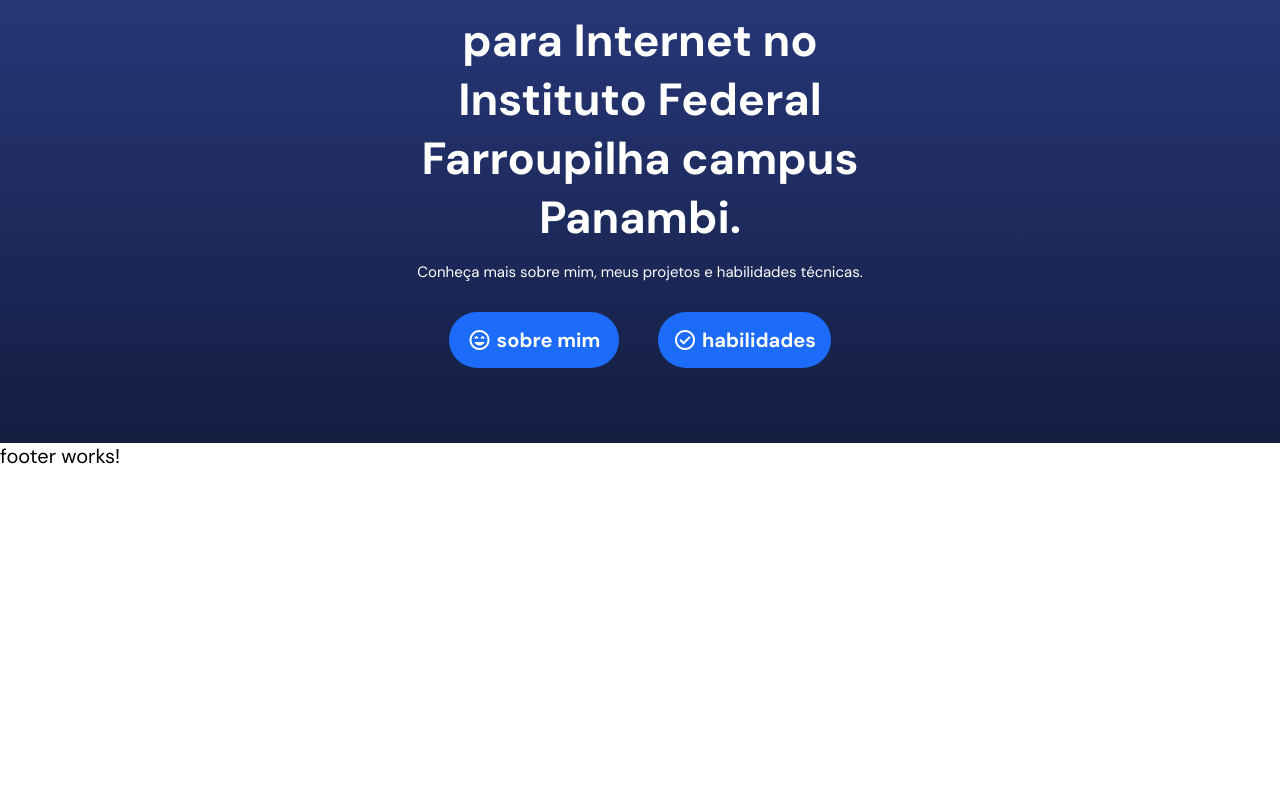
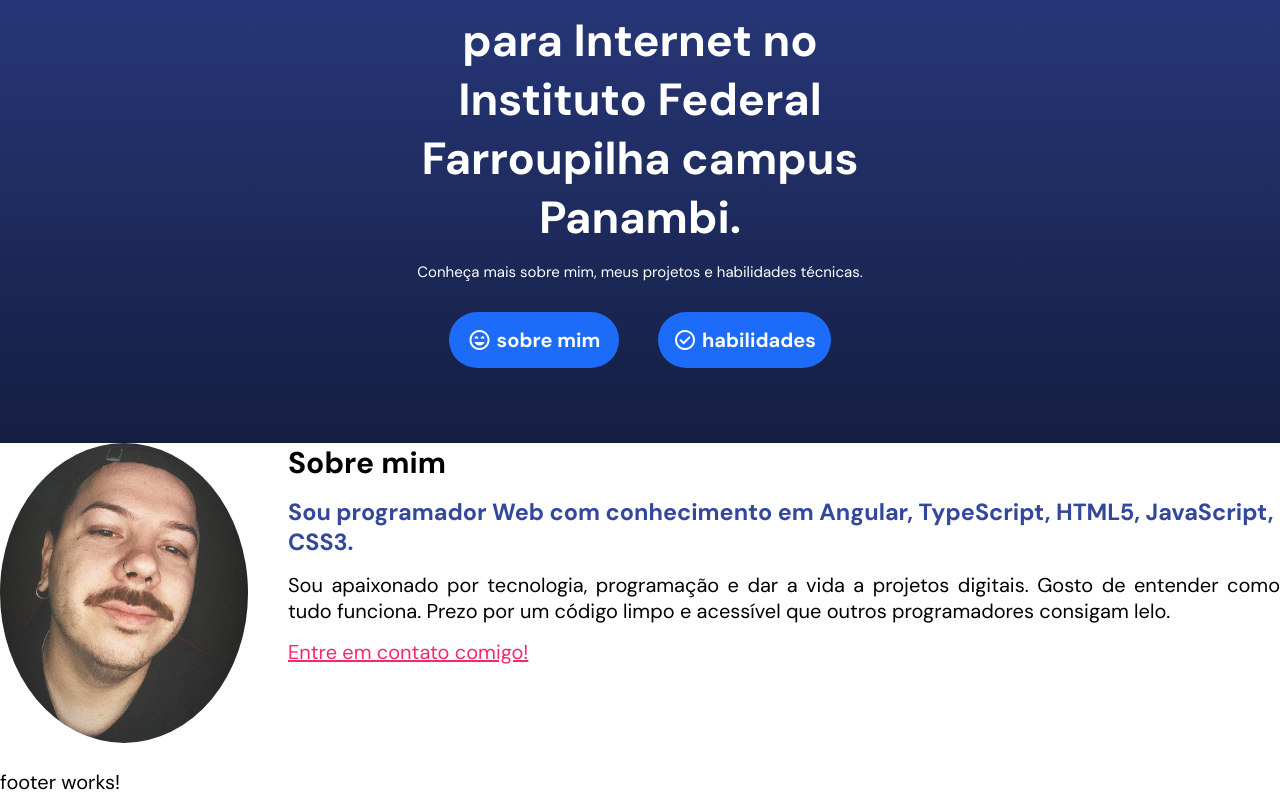
Before and after one commit to bagomeu16/portifolio-jean, an Angular app: page / in a window 1280 px wide. Shown: the part 438-1233 px from the top of the page. Before the commit the page ends 907 px from the top, so only its background shows below. Built offline with nearby package versions, Linux system fonts and the light colour scheme.

Commit message:
box about

```diff
--- a/angular.json
+++ b/angular.json
@@ -21,6 +21,11 @@
             ],
             "tsConfig": "tsconfig.app.json",
             "assets": [
+                        {
+                          "glob": "**/*",
+                          "input": "src/assets/",
+                          "output": "/assets/"
+                        },
                         {
                           "glob": "**/*",
                           "input": "public"
@@ -81,6 +86,11 @@
             "assets": [
                         {
                           "glob": "**/*",
+                          "input": "src/assets/",
+                          "output": "/assets/"
+                        },
+                        {
+                          "glob": "**/*",
                           "input": "public"
                         }
                       ],
--- a/src/app/home/home.component.css
+++ b/src/app/home/home.component.css
@@ -64,3 +64,53 @@
   .banner .box .buttons a i {
     margin-right: 5px;
   }
+
+  /* box about */
+
+  .about .box {
+    display: flex;
+    flex-direction: column;
+  }
+
+  .about .box .img {
+    flex: 1;
+    margin: 0 auto 20px;
+  }
+
+  .about .box .img img {
+    width: 240px;
+    border-radius: 50%;
+  }
+
+  .about .box .text {
+    flex: 4;
+  }
+
+  .about .box .text h3 {
+    color: var(--color-blue-2);
+    margin-top: 15px;
+  }
+
+  .about .box .text p {
+    margin: 15px 0;
+    text-align: justify;
+  }
+
+  .about .box .text a {
+    color: var(--color-pink-1);
+    font-weight: 400;
+  }
+
+  @media (min-width: 768px) {
+    .about .box {
+      flex-direction: row;
+    }
+
+    .about .box .img img {
+      width: 100%;
+    }
+
+    .about .box .text {
+      padding-left: 40px;
+    }
+  }
--- a/src/app/home/home.component.html
+++ b/src/app/home/home.component.html
@@ -27,4 +27,30 @@
         </div>
 
     </section>
+
+    <section id="about" class="container about">
+        <div class="box">
+            <div class="img">
+                <img src="assets/imgs/profile.jpg" alt="foto de jean">
+            </div>
+
+            <div class="text">
+                <h2>Sobre mim</h2>
+
+                <h3>Sou programador Web com conhecimento em Angular, TypeScript, HTML5, JavaScript, CSS3.</h3>
+
+                <p>
+                    Sou apaixonado por tecnologia, programação e dar a vida a projetos digitais.
+                    Gosto de entender como tudo funciona. Prezo por um código limpo e acessível que outros programadores consigam lelo.
+                </p>
+
+                <p></p>
+
+                <p></p>
+
+                <a href="#contact">Entre em contato comigo!</a>
+            </div>
+
+        </div>
+    </section>
 </main>
```
Also changed, not shown: src/assets/imgs/profile.jpg (added). Lines whose indentation alone changed are shown as unchanged.
